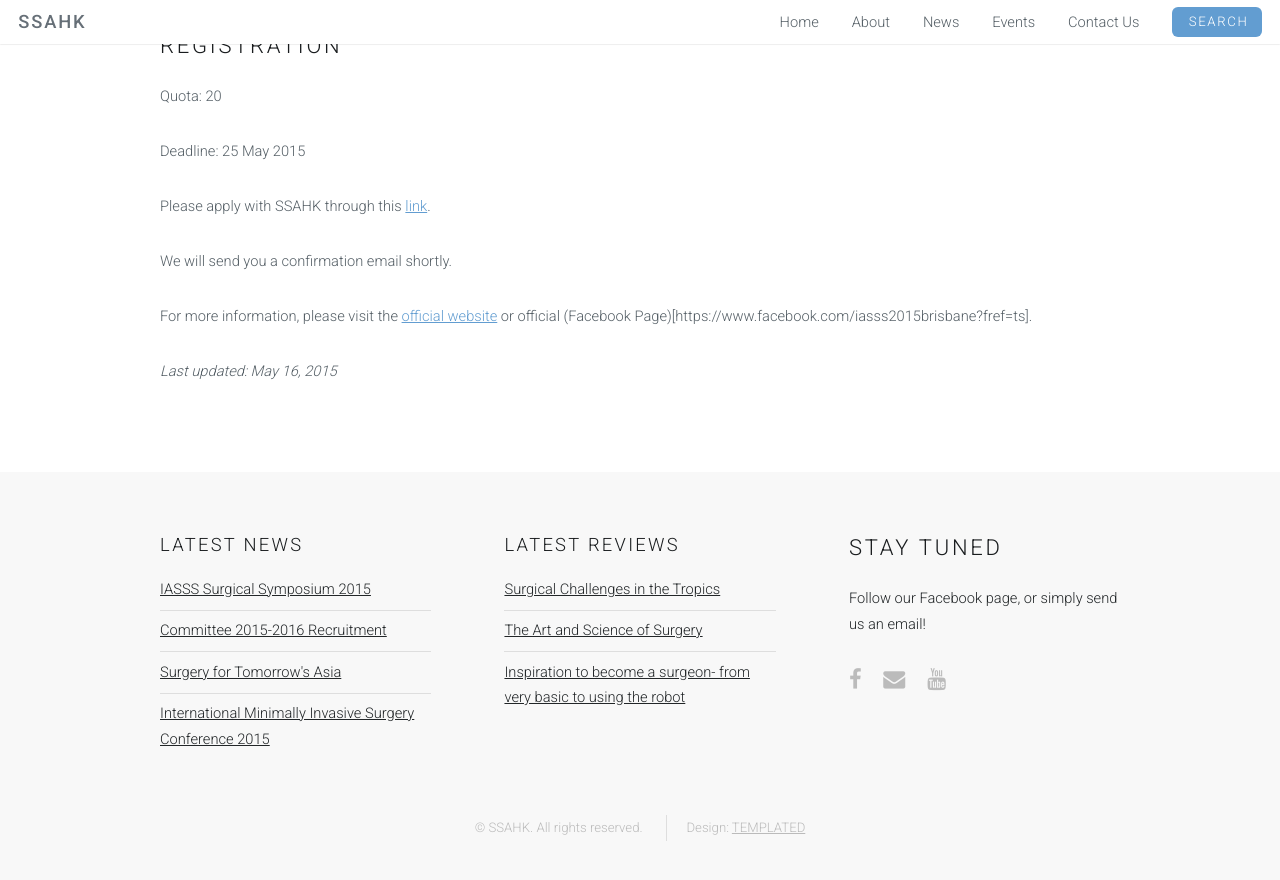
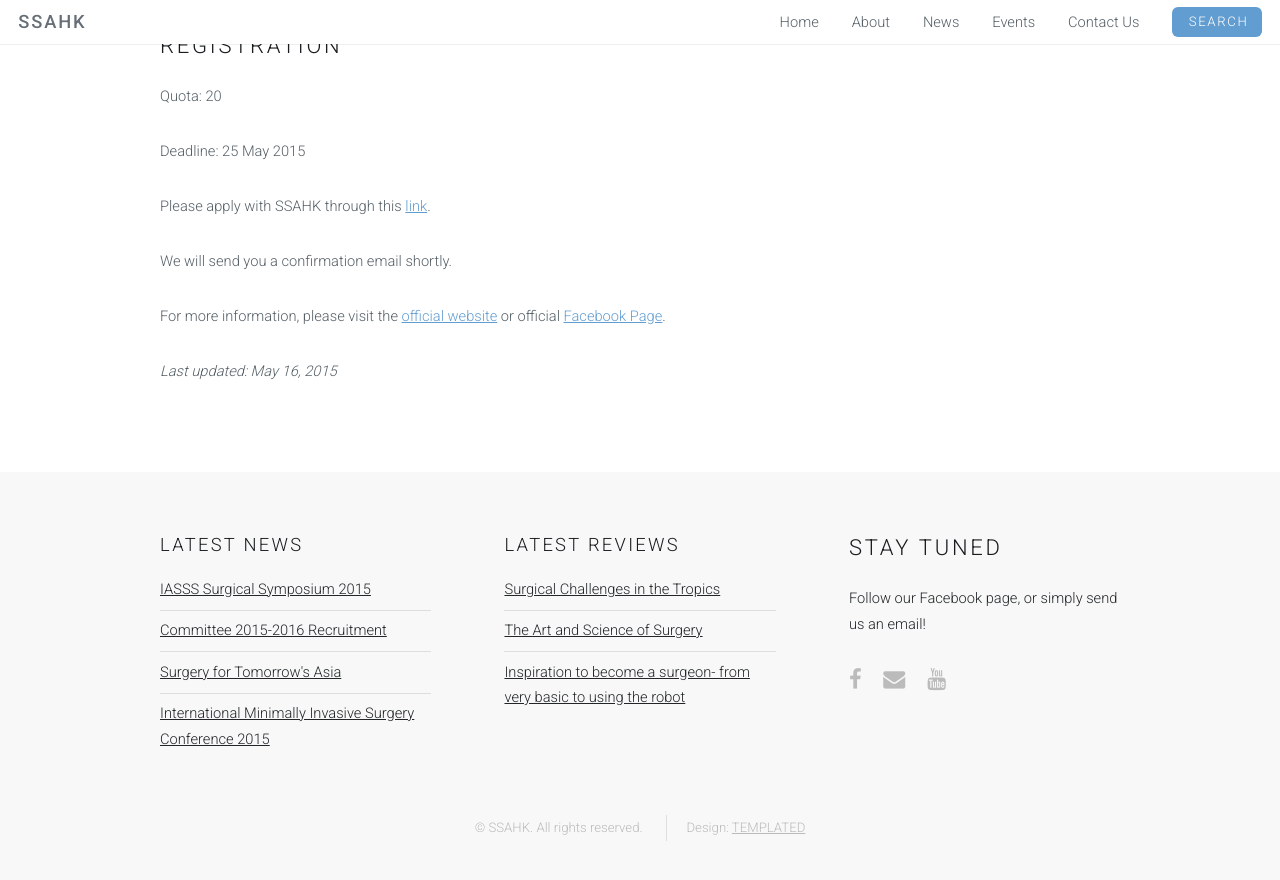
Before and after one commit to SSAHK/ssahk.github.io, a Jekyll site: the page built from _posts/2015-5-16-IASSS2015.md, in a window 1280 px wide and 900 px high, scrolled down 2550 px. Shown: the top 880 px of the window. Built offline with Jekyll 4.4.1, drawn with Linux system fonts in a browser that asks for light colours; Markdown is read by kramdown in place of the engine named in the settings.

Commit message:
edit link

```diff
--- a/_posts/2015-5-16-IASSS2015.md
+++ b/_posts/2015-5-16-IASSS2015.md
@@ -43,4 +43,4 @@ https://docs.google.com/forms/d/1V4-7cTbg0CtNHRDFmdPioJh7D4G5xEt4TWLx86Zt9IY/vie
 
 We will send you a confirmation email shortly.
 
-For more information, please visit the [official website](www.iasss2015.org) or official (Facebook Page)[https://www.facebook.com/iasss2015brisbane?fref=ts].
+For more information, please visit the [official website](www.iasss2015.org) or official [Facebook Page](https://www.facebook.com/iasss2015brisbane?fref=ts).
```
